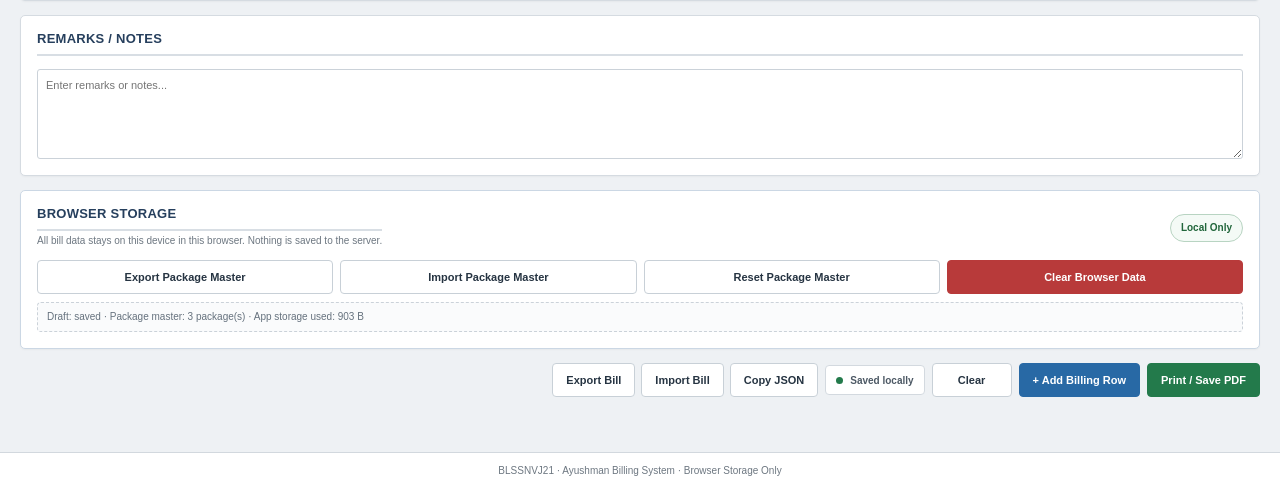
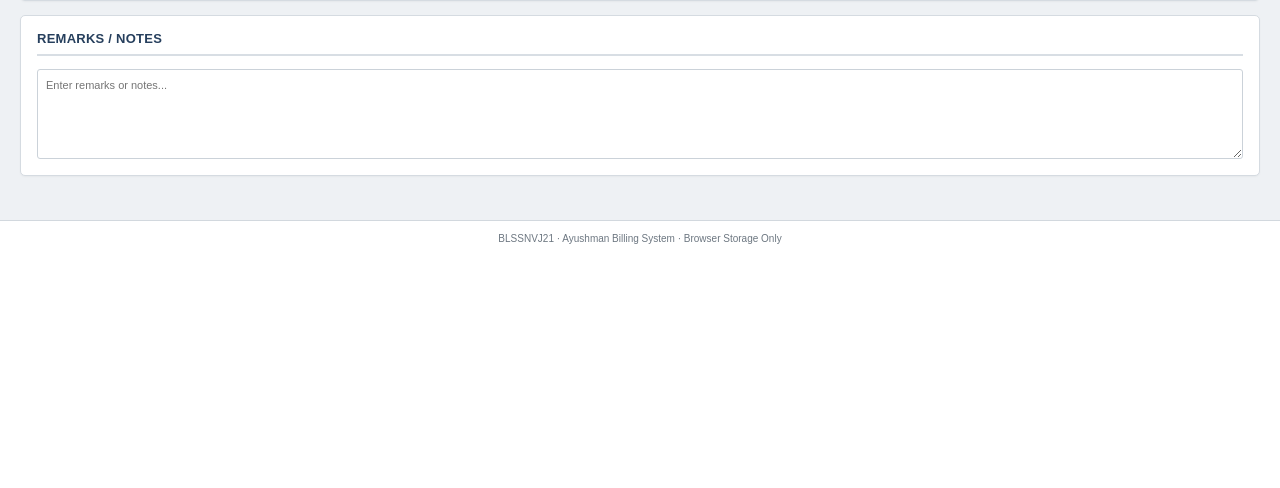
Before and after one commit to shreebalaji767/AYUSHMAN-BILLING, a Flask app: page / in a window 1280 px wide. Shown: the part 836-1324 px from the top of the page. After the commit the page ends 1080 px from the top, so only its background shows below. Run offline with Flask 3, Linux system fonts and the light colour scheme.

Commit message:
Remove storage control buttons from billing UI

```diff
--- a/templates/index.html
+++ b/templates/index.html
@@ -793,72 +793,6 @@
 
 
         <!-- =================================================
-             LOCAL STORAGE CENTER
-        ================================================== -->
-
-        <section class="section-card storage-center" aria-labelledby="storageCenterTitle">
-            <div class="section-header">
-                <div>
-                    <h2 class="section-title" id="storageCenterTitle">Browser Storage</h2>
-                    <p class="section-help">All bill data stays on this device in this browser. Nothing is saved to the server.</p>
-                </div>
-                <span class="storage-badge" id="storageCenterStatus">Local Only</span>
-            </div>
-
-            <div class="storage-center-grid">
-                <button type="button" class="btn btn-secondary" id="exportPackageMasterBtn">Export Package Master</button>
-                <button type="button" class="btn btn-secondary" id="importPackageMasterBtn">Import Package Master</button>
-                <button type="button" class="btn btn-secondary" id="resetPackageMasterBtn">Reset Package Master</button>
-                <button type="button" class="btn btn-danger" id="clearBrowserStorageBtn">Clear Browser Data</button>
-            </div>
-
-            <input type="file" id="packageMasterFileInput" accept=".json,application/json" hidden>
-
-            <div class="storage-summary" id="storageSummary" aria-live="polite">
-                Browser storage is used for drafts and package master data.
-            </div>
-        </section>
-
-
-        <!-- =================================================
-             BOTTOM ACTIONS
-        ================================================== -->
-
-        <div class="bottom-actions">
-
-
-            <button
-                type="button"
-                class="btn btn-secondary"
-                id="clearBtn"
-            >
-                Clear
-            </button>
-
-
-            <button
-                type="button"
-                class="btn btn-primary"
-                id="addBottomRowBtn"
-            >
-                + Add Billing Row
-            </button>
-
-
-            <button
-                type="button"
-                class="btn btn-success"
-                id="bottomPrintBtn"
-            >
-                Print / Save PDF
-            </button>
-
-
-        </div>
-
-
-
-        <!-- =================================================
              PRINT FOOTER SPACE
 
              Blank area reserved for hospital letterhead.
```
